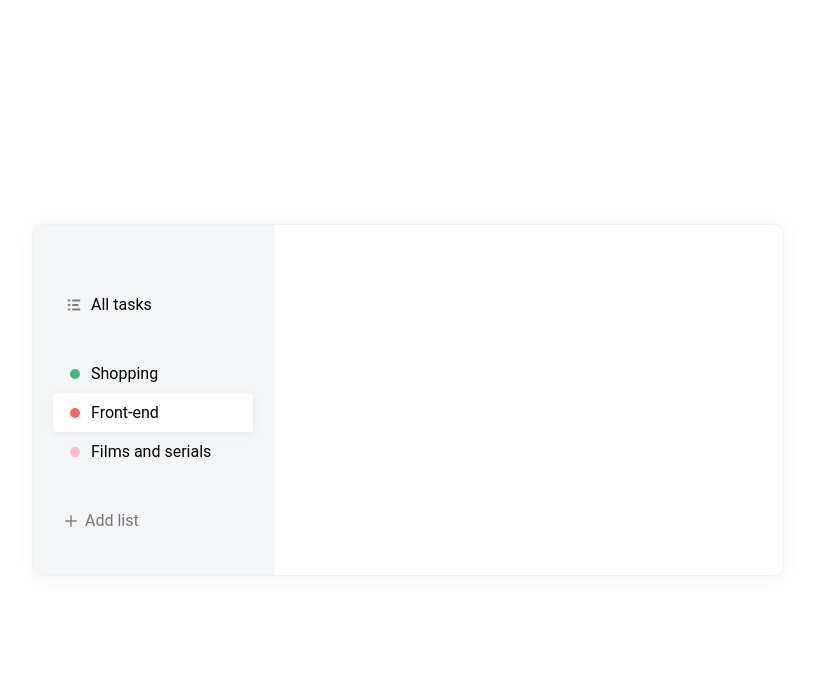
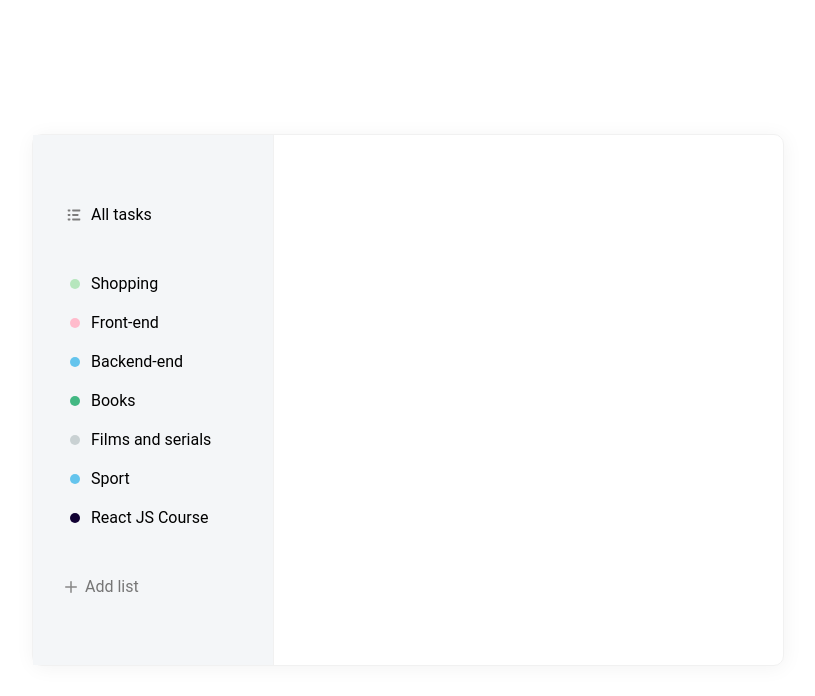
Before and after one commit to dzhygrynyuk/React-TODO, a React (Create React App) app: page / in a window 1280 px wide. Shown: the top 696 px of the page, without its empty margins (232-1047 px from the left). Built offline with nearby package versions, Linux system fonts and the light colour scheme.

Commit message:
Displaying list from DB

```diff
--- a/src/App.js
+++ b/src/App.js
@@ -18,18 +18,10 @@
         ]}
       />
       <List
-        items={[
-          { color: 'green',
-            name: 'Shopping'
-          },
-          { color: 'red',
-            name: 'Front-end',
-            active: true
-          },
-          { color: 'pink',
-            name: 'Films and serials'
-          },
-        ]}
+        items={DB.lists.map(item => {
+          item.color = DB.colors.filter(color => color.id === item.colorId)[0].name;
+          return item;
+        })}
         isRemoveble
       />
       <AddListButton
--- a/src/assets/db.json
+++ b/src/assets/db.json
@@ -2,36 +2,36 @@
     "lists": [
       {
         "id": 1,
-        "name": "Продажи",
+        "name": "Shopping",
         "colorId": 5
       },
       {
         "id": 2,
-        "name": "Фронтенд",
+        "name": "Front-end",
         "colorId": 4
       },
       {
         "id": 3,
-        "name": "Фильмы и сериалы",
+        "name": "Backend-end",
         "colorId": 3
       },
       {
         "id": 4,
-        "name": "Книги",
+        "name": "Books",
         "colorId": 2
       },
       {
         "id": 5,
-        "name": "Личное",
+        "name": "Films and serials",
         "colorId": 1
       },
       {
-        "name": "Спорт",
+        "name": "Sport",
         "colorId": 3,
         "id": 6
       },
       {
-        "name": "Курс по ReactJS ToDo",
+        "name": "React JS Course",
         "colorId": 7,
         "id": 7
       }
--- a/src/components/List/List.scss
+++ b/src/components/List/List.scss
@@ -30,6 +30,10 @@
     padding: 10px 12px;
     transition: background-color 0.15s ease-in-out;
 
+    &:hover{
+      background: rgba(255,255,255,0.5);
+    }
+
     &.active{
       background: #FFFFFF;
       box-shadow: 0px 2px 10px rgba(0, 0, 0, 0.05);
--- a/src/index.scss
+++ b/src/index.scss
@@ -17,7 +17,7 @@
   left: 50%;
   top: 50%;
   width: 750px;
-  height: 350px;
+  height: 530px;
   transform: translate(-50%, -50%);
   box-shadow: 1px 2px 20px #f3f3f3;
   border-radius: 10px;
```
